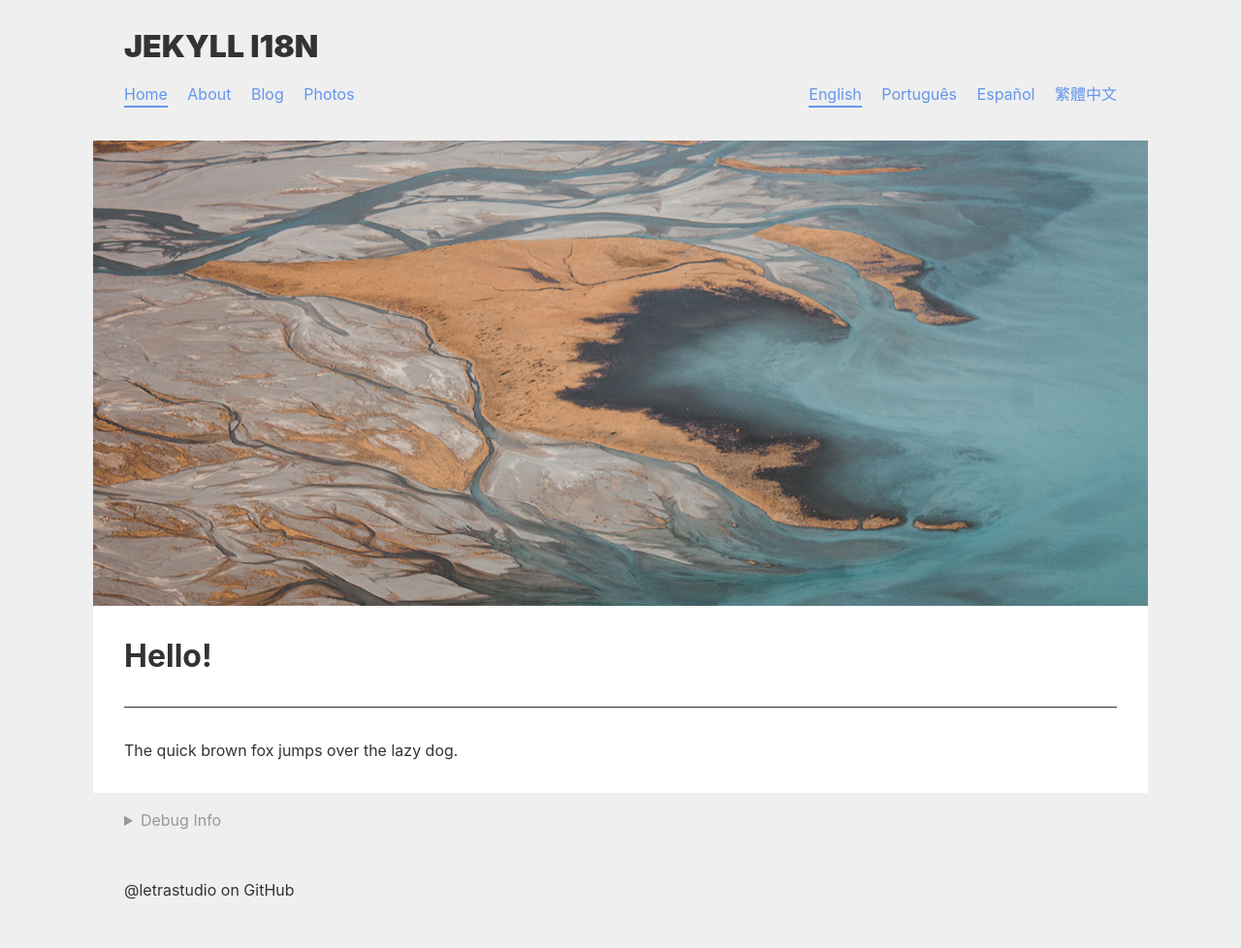
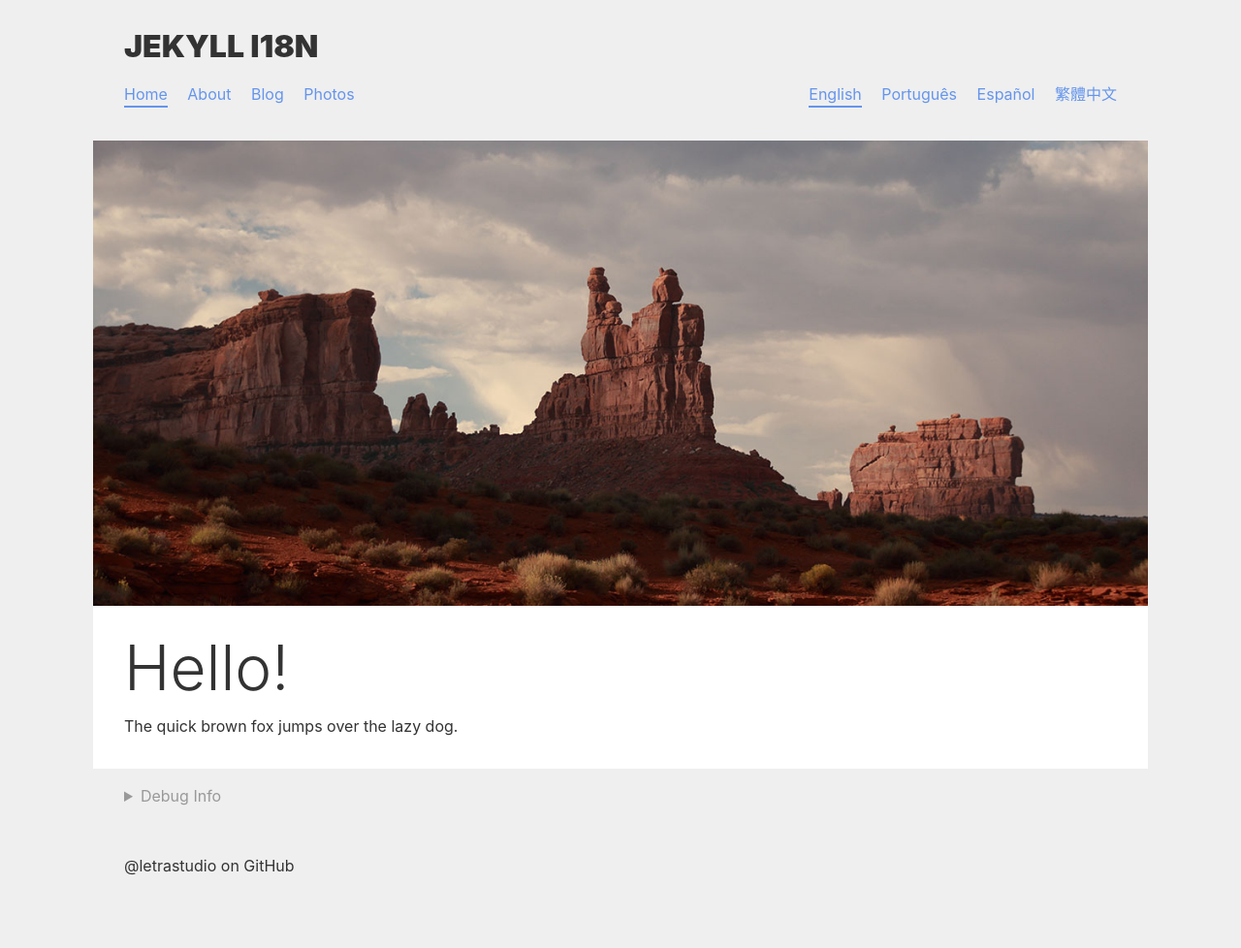
Before and after one commit to letrastudio/jekyll-i18n, a Jekyll site: the page built from collections/_pages/index.markdown, in a window 1280 px wide. Shown: the whole page at 97% size. Built offline with Jekyll 4.4.1, drawn with Linux system fonts in a browser that asks for light colours; after the commit the page ends 953 px from its top, so only the background shows below that.

Commit message:
Tweak homepage layout

```diff
--- a/_layouts/homepage.html
+++ b/_layouts/homepage.html
@@ -6,9 +6,7 @@ layout: default
 <div class="banner" style="background-image: url('{{ page.banner_image | default: fallback_page.banner_image | prepend: site.baseurl }}')"></div>
 <div class="page wrapper">
 
-  <header class="page-header">
-    <h1 class="page-title">{{ page.headline }}</h1>
-  </header>
+  <h1 class="page-headline">{{ page.headline }}</h1>
 
   <div class="page-content text-container">
     {{ content }}
--- a/_sass/_post.scss
+++ b/_sass/_post.scss
@@ -9,6 +9,13 @@
   margin: 0;
 }
 
+.page-headline {
+  font-size: 4em;
+  font-weight: 300;
+  line-height: 1;
+  margin: 0 0 $half-padding;
+}
+
 .page-meta {
   color: $medium-gray;
   font-size: 0.875em;
--- a/collections/_pages/index.markdown
+++ b/collections/_pages/index.markdown
@@ -4,7 +4,7 @@ title: Home
 order: 0
 permalink: "/"
 headline: Hello!
-banner_image: /assets/images/jordan-heath-634683-unsplash.jpg
+banner_image: /assets/images/krisztina-kovari-634554-unsplash.jpg
 ---
 
 The quick brown fox jumps over the lazy dog.
```
